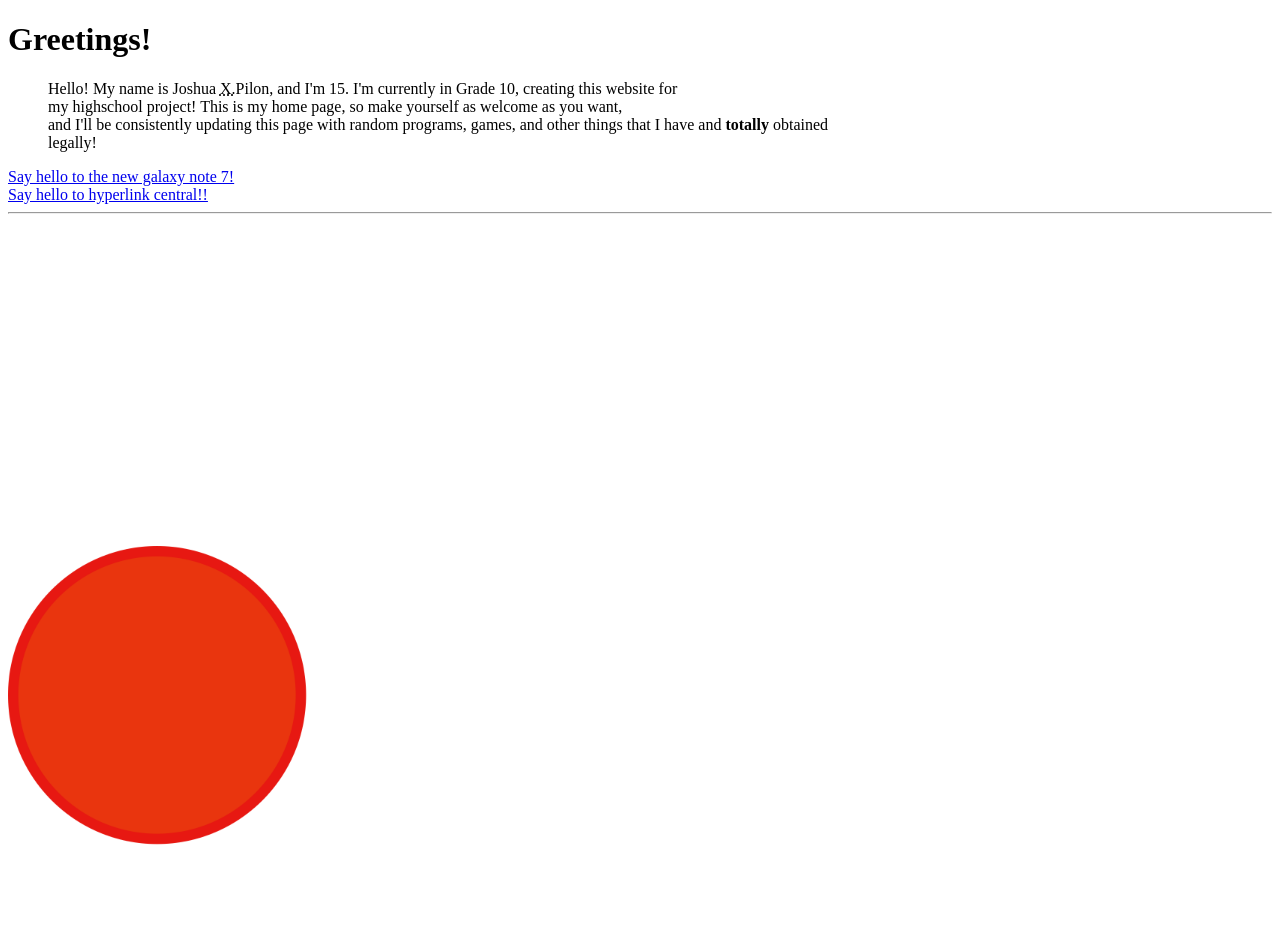
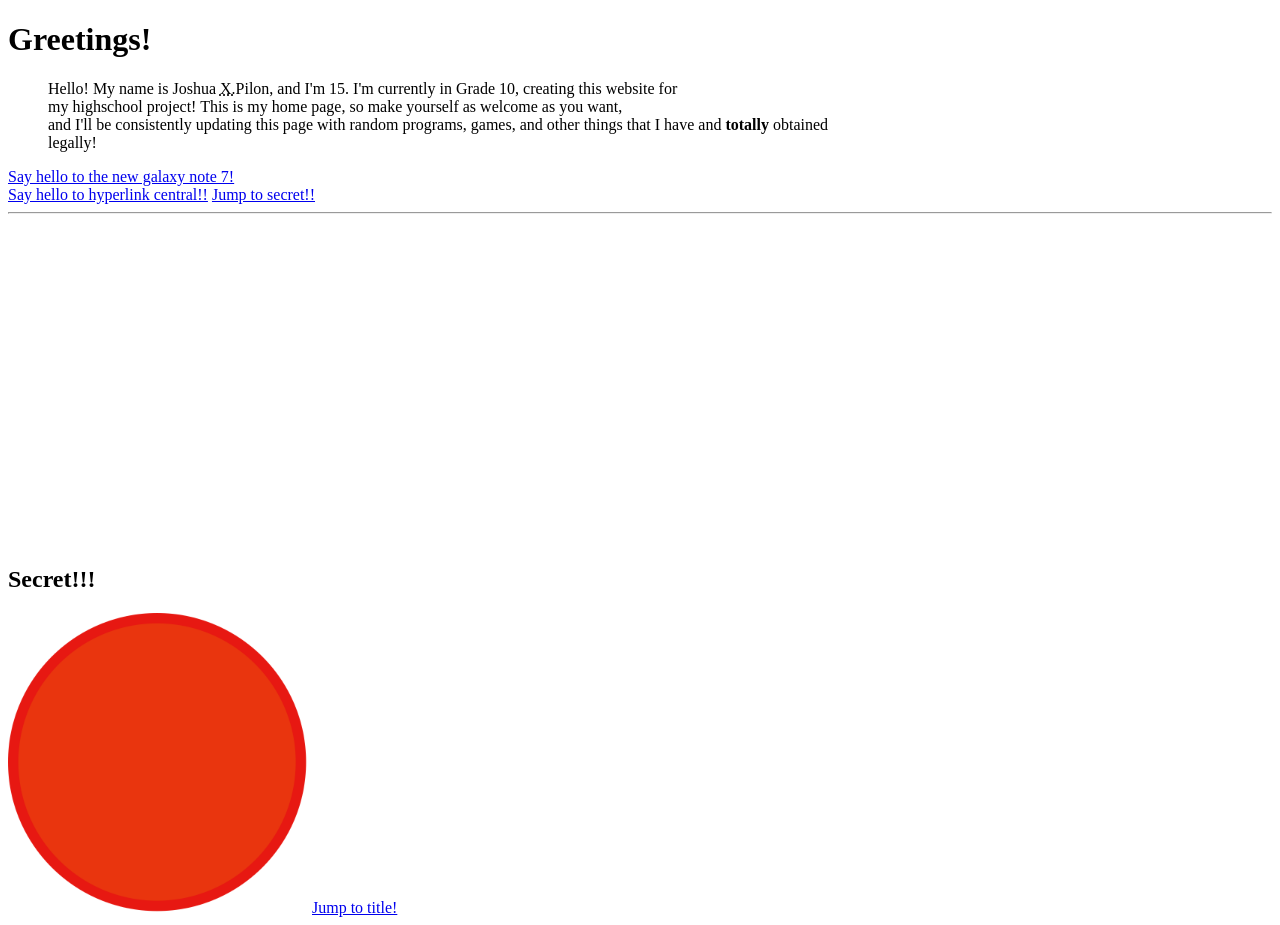
Before and after one commit to Broclly/local-SchoolWebsite, a plain HTML site: page index.html in a window 1280 px wide. Before the commit the page ends 858 px from the top, so only its background shows below. Drawn offline with Linux system fonts and the light colour scheme.

Commit message:
Update index.html

```diff
--- a/index.html
+++ b/index.html
@@ -5,7 +5,7 @@
 	</head>
 	<body>
 
-		<h1>Greetings!</h1>
+		<h1 id="title">Greetings!</h1>
 
 		<!-- Indented Paragraph To Greet Users -->
 		<blockquote>Hello! My name is Joshua <abbr title="Xavier">X.</abbr>Pilon, and I'm 15.
@@ -16,6 +16,7 @@
 		<a href="https://en.wikipedia.org/wiki/Samsung_Galaxy_Note_7" target="_blank">Say hello to the new galaxy note 7!</a>
 		<br>
 		<a href="hyperlinkCentral.html" target="_blank"> Say hello to hyperlink central!!</a>
+		<a href="#secret">Jump to secret!!</a>
 
 		<hr>
 
@@ -34,7 +35,9 @@
 		<br>
 
 	<footer>
+		<h2 id="secret">Secret!!!</h2>
 		<img src="Red_Circle(small).svg.png" height="300px" width="300px" alt="Medium-sized red filled circle with a thick maroon red outline">
+		<a href="#title">Jump to title!</a>
 	</footer>
 	</body>
 </html>
```
